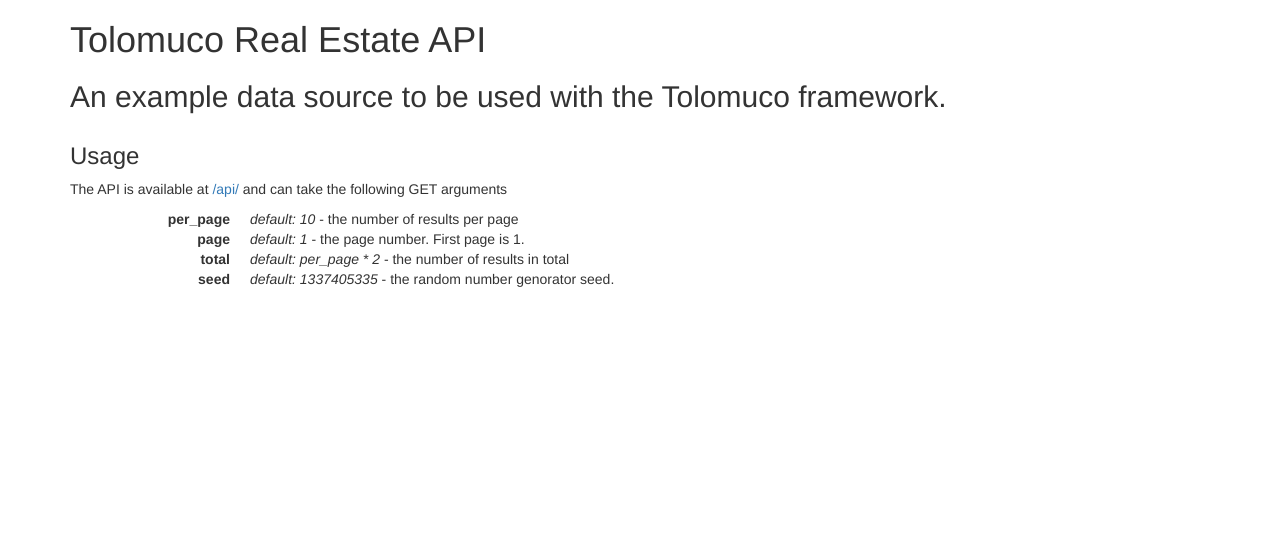
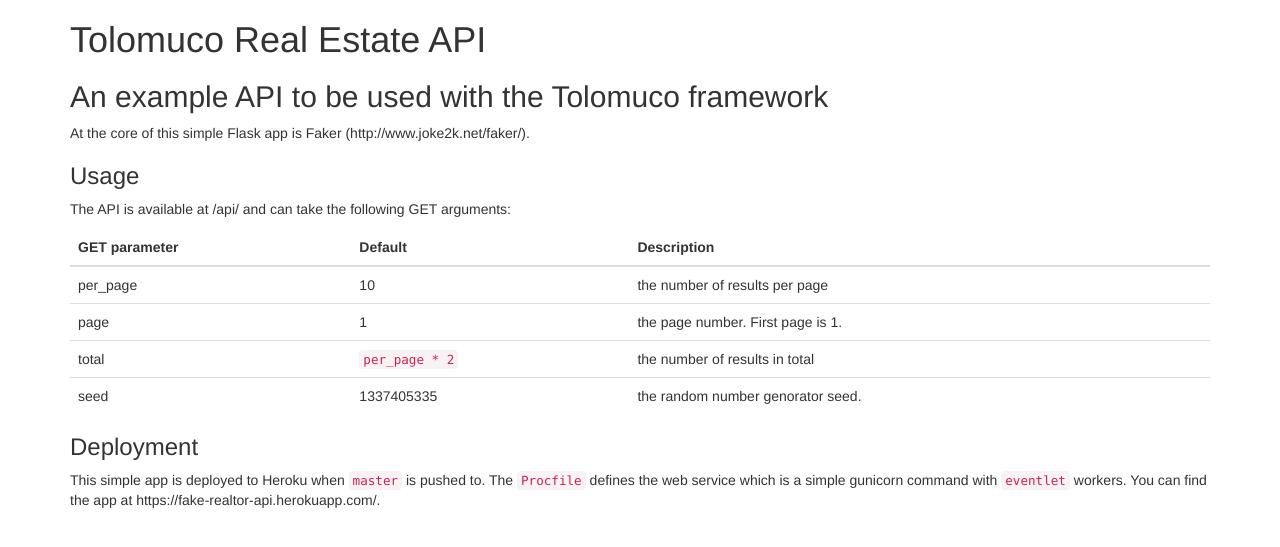
Before and after one commit to Smirl/fake-realtor-api, a Flask app: page / in a window 1280 px wide. Shown: the top 547 px of the page. Run offline with Flask 2, Linux system fonts and the light colour scheme; some libraries are stand-ins or nearby versions.

Commit message:
Change the help page to be read from the README.md

```diff
--- a/app.py
+++ b/app.py
@@ -3,8 +3,10 @@
 from __future__ import division
 from math import ceil
 
-from flask import Flask, request, jsonify, render_template
+from flask import Flask, request, jsonify, render_template, Markup
 from faker import Factory
+import markdown
+
 
 app = Flask(__name__)
 
@@ -42,8 +44,13 @@
 
 @app.route('/')
 def home():
-    """A simple HTML help page to the API."""
-    return render_template('index.html')
+    """Render the README.md as html."""
+    with open('README.md') as f:
+        content = markdown.markdown(
+            f.read(),
+            extensions=['markdown.extensions.tables']
+        ).replace('<table>', '<table class="table">')
+    return render_template('index.html', content=Markup(content))
 
 
 @app.route('/api/')
--- a/requirements.txt
+++ b/requirements.txt
@@ -2,3 +2,4 @@
 fake-factory==0.5.3
 flask==0.10.1
 gunicorn==19.3.0
+markdown==2.6.3
--- a/templates/index.html
+++ b/templates/index.html
@@ -12,31 +12,7 @@
 		<![endif]-->
 	</head>
 	<body>
-   <div class="container">
-        <div class="row">
-            <div class="col-sm-12">
-                <h1>Tolomuco Real Estate API</h1>
-                <h2>An example data source to be used with the Tolomuco framework.</h2>
-            </div>
-        </div>
-        <div class="row">
-            <div class="col-sm-12">
-                <h3>Usage</h3>
-                <p>The API is available at <a href="/api/">/api/</a> and can take the following GET arguments</p>
-                <dl class="dl-horizontal">
-                    <dt>per_page</dt>
-                    <dd><i>default: 10</i> - the number of results per page</dd>
-                    <dt>page</dt>
-                    <dd><i>default: 1</i> - the page number. First page is 1.</dd>
-                    <dt>total</dt>
-                    <dd><i>default: per_page * 2</i> - the number of results in total</dd>
-                    <dt>seed</dt>
-                    <dd><i>default: 1337405335</i> - the random number genorator seed.</dd>
-                </dl>
-            </div>
-        </div>
-    </div>
-
+		<div class="container">{{ content }}</div>
 		<script src="https://ajax.googleapis.com/ajax/libs/jquery/1.11.3/jquery.min.js"></script>
 		<script src="https://maxcdn.bootstrapcdn.com/bootstrap/3.3.5/js/bootstrap.min.js"></script>
 	</body>
```
Lines whose indentation alone changed are shown as unchanged.
